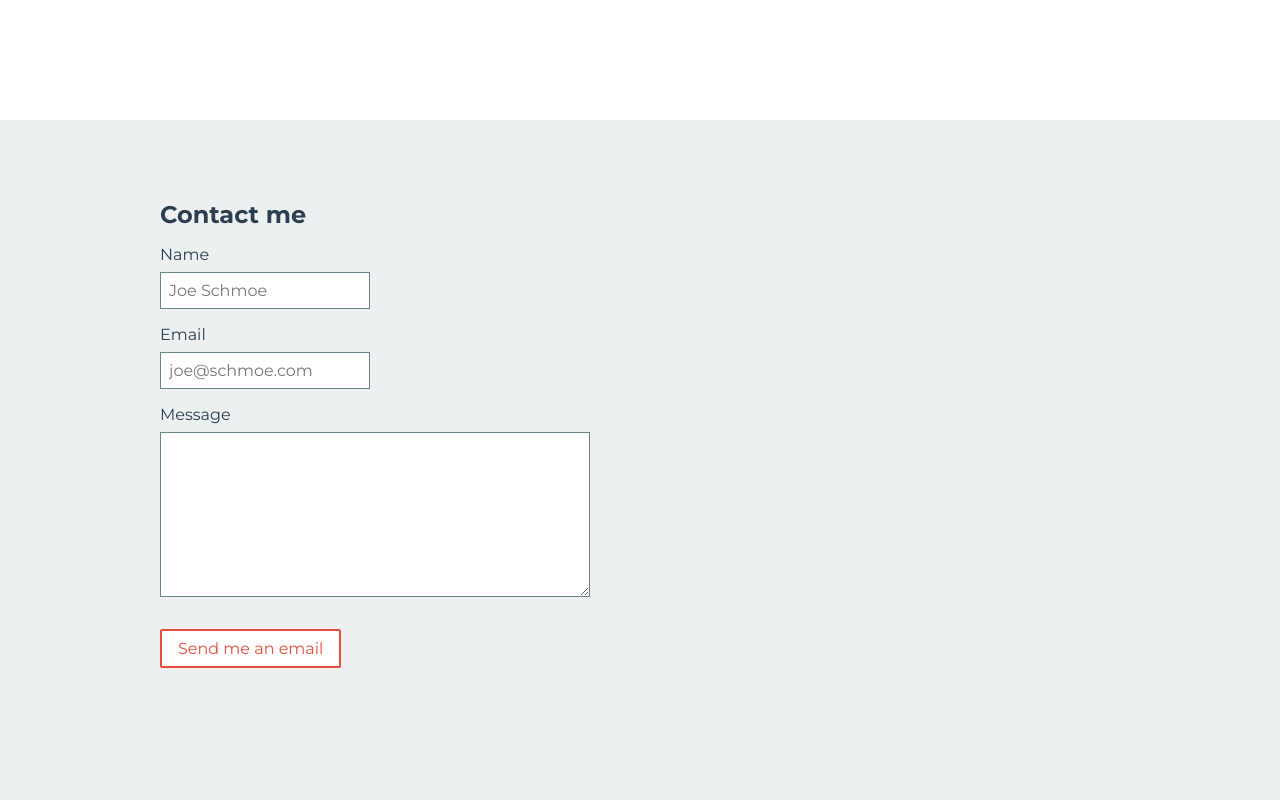
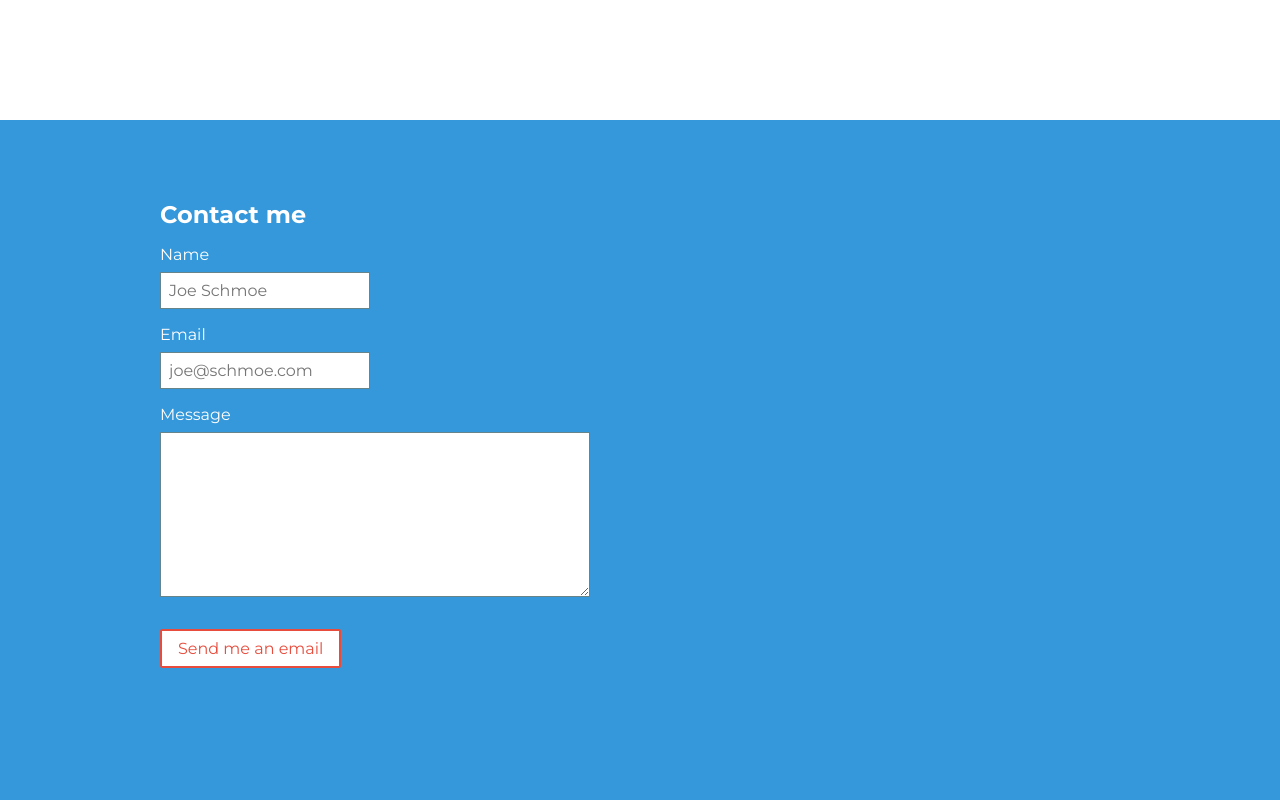
Before and after one commit to erikwithuhk/erikwithuhk.github.io, a plain HTML site: page index.html in a window 1280 px wide. Shown: the part 680-1480 px from the top of the page. Drawn offline with Linux system fonts and the light colour scheme.

Commit message:
change contact section colors

```diff
--- a/styles.css
+++ b/styles.css
@@ -1,3 +1,16 @@
+/***=======================
+Colors
+
+Navy        | 2c3e50
+Red         | e74c3c
+Gray        | ecf0f1
+Bright blue | 3498DB
+Medium blue | 2980b9
+
+=======================***/
+
+
+
 /* =======================
 Resets
 ======================= */
@@ -23,9 +36,13 @@ button,
 input,
 label,
 .submit {
-  color: #2c3e50;
   font-family: 'Montserrat', sans-serif;
   font-size: 16px;
+}
+
+body,
+input {
+  color: #2c3e50;
 }
 
 /*From fundamentals work*/
@@ -128,7 +145,8 @@ nav a:hover {
 }
 
 #contact {
-  background-color: #ecf0f1;
+  background-color: #3498DB;
+  color: #fff;
 }
 
 /* source for below: http://stackoverflow.com/questions/10732690/offsetting-an-html-anchor-to-adjust-for-fixed-header */
```
